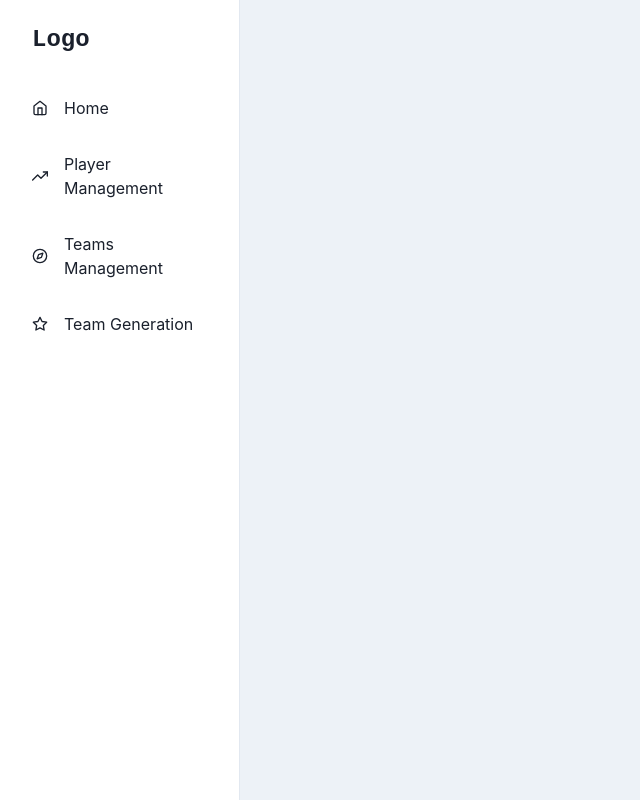
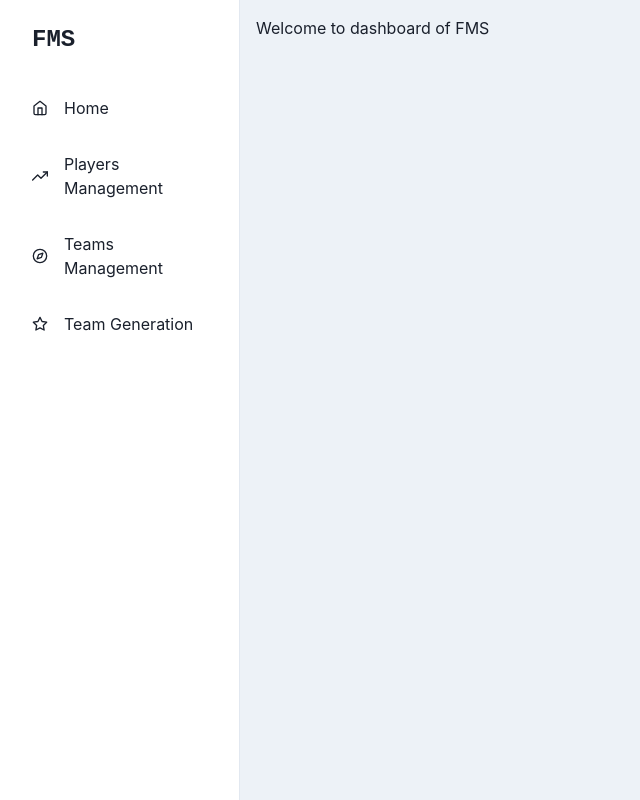
Before and after one commit to SanjogRijal/footsal-management-system, a Next.js app: page /dashboard in a window 1280 px wide. Shown: the whole page, without its empty margins (0-640 px from the left). Built offline with nearby package versions, Linux system fonts and the light colour scheme.

Commit message:
feat: dynamic routing

```diff
--- a/src/components/complex-components/dashboard/childrens/constants.ts
+++ b/src/components/complex-components/dashboard/childrens/constants.ts
@@ -3,7 +3,7 @@ import { LinkItemProps } from "./types";
 
 export const LinkItems: Array<LinkItemProps> = [
   { name: 'Home', icon: FiHome, href: '/' },
-  { name: 'Player Management', icon: FiTrendingUp },
+  { name: 'Players Management', icon: FiTrendingUp },
   { name: 'Teams Management', icon: FiCompass },
   { name: 'Team Generation', icon: FiStar },
   // { name: 'Settings', icon: FiSettings },
--- a/src/components/complex-components/dashboard/childrens/sidebar/content.tsx
+++ b/src/components/complex-components/dashboard/childrens/sidebar/content.tsx
@@ -3,7 +3,7 @@ import { LinkItems } from "../constants"
 import { SidebarProps } from "../types"
 import { NavItem } from "./navItem"
 
-export const SidebarContent = ({ onClose, ...rest }: SidebarProps) => {
+export const SidebarContent = ({ onClose, setActiveNavItem, ...rest }: SidebarProps) => {
   return (
     <Box
       bg={useColorModeValue('white', 'gray.900')}
@@ -15,12 +15,12 @@ export const SidebarContent = ({ onClose, ...rest }: SidebarProps) => {
       {...rest}>
       <Flex h="20" alignItems="center" mx="8" justifyContent="space-between">
         <Text fontSize="2xl" fontFamily="monospace" fontWeight="bold">
-          Logo
+          FMS
         </Text>
         <CloseButton display={{ base: 'flex', md: 'none' }} onClick={onClose} />
       </Flex>
       {LinkItems.map((link) => (
-        <NavItem key={link.name} icon={link.icon}>
+        <NavItem key={link.name} icon={link.icon} onClick={() => {setActiveNavItem(link.name.replace(/\s/g, ""))}}>
           {link.name}
         </NavItem>
       ))}
--- a/src/components/complex-components/dashboard/childrens/sidebar/index.tsx
+++ b/src/components/complex-components/dashboard/childrens/sidebar/index.tsx
@@ -16,11 +16,11 @@ import { MobileNav } from './mobileNav';
 
 
 
-export default function SimpleSidebar() {
+export default function SimpleSidebar({content, setActiveNavItem}: {content: React.ReactNode, setActiveNavItem: (navItem: string) => void}) {
   const { isOpen, onOpen, onClose } = useDisclosure()
   return (
     <Box minH="100vh" bg={useColorModeValue('gray.100', 'gray.900')}>
-      <SidebarContent onClose={() => onClose} display={{ base: 'none', md: 'block' }} />
+      <SidebarContent setActiveNavItem = {setActiveNavItem} onClose={() => onClose} display={{ base: 'none', md: 'block' }} />
       <Drawer
         isOpen={isOpen}
         placement="left"
@@ -29,13 +29,13 @@ export default function SimpleSidebar() {
         onOverlayClick={onClose}
         size="full">
         <DrawerContent>
-          <SidebarContent onClose={onClose} />
+          <SidebarContent setActiveNavItem={setActiveNavItem} onClose={onClose} />
         </DrawerContent>
       </Drawer>
       {/* mobilenav */}
       <MobileNav display={{ base: 'flex', md: 'none' }} onOpen={onOpen} />
       <Box ml={{ base: 0, md: 60 }} p="4">
-        {/* Content */}
+        {content}
       </Box>
     </Box>
   )
--- a/src/components/complex-components/dashboard/childrens/sidebar/navItem.tsx
+++ b/src/components/complex-components/dashboard/childrens/sidebar/navItem.tsx
@@ -2,11 +2,11 @@ import { Box, Flex, Icon } from "@chakra-ui/react"
 import { NavItemProps } from "../types"
 
 
-export const NavItem = ({ icon, children, ...rest }: NavItemProps) => {
+export const NavItem = ({ icon, children, href, ...rest }: NavItemProps) => {
   return (
     <Box
       as="a"
-      href="#"
+      href={'#' || href}
       style={{ textDecoration: 'none' }}
       _focus={{ boxShadow: 'none' }}>
       <Flex
--- a/src/components/complex-components/dashboard/childrens/types.ts
+++ b/src/components/complex-components/dashboard/childrens/types.ts
@@ -10,11 +10,13 @@ export interface LinkItemProps {
 
 export interface SidebarProps extends BoxProps {
   onClose: () => void
+  setActiveNavItem: (navItem: string) => void
 }
 
 export interface NavItemProps extends FlexProps {
   icon: IconType
   children: ReactText
+  href?: string
 }
 
 export interface MobileProps extends FlexProps {
--- a/src/components/complex-components/dashboard/index.tsx
+++ b/src/components/complex-components/dashboard/index.tsx
@@ -1,9 +1,19 @@
 // import SimpleSidebar from "./childrens/sidebar";
 
+import { useState } from "react";
 import SimpleSidebar from "./childrens/sidebar";
+import PlayersManagementComponent from "../playerManagement";
 
 export default function DashboardComponent() {
+  const [activeNavItem, setActiveNavItem] = useState<'Home'|'PlayersManagement'|'TeamsManagement' | 'TeamGeneration' | string>('Home')
+  console.log(activeNavItem);
+  const homeContent = <div style={{ display: 'flex'}}>
+      Welcome to dashboard of FMS
+  </div>
   return <>
-    <SimpleSidebar/>
+    <SimpleSidebar setActiveNavItem={setActiveNavItem} content={activeNavItem === 'Home' ? homeContent :
+      activeNavItem === 'PlayersManagement' ? <><PlayersManagementComponent/></> :
+        activeNavItem === 'TeamsManagement' ? <>Teams Management</> :
+      activeNavItem === 'TeamGeneration' ? <>Teams Generation Module</>: null} />
   </>
 }
--- a/src/components/complex-components/homepage/index.tsx
+++ b/src/components/complex-components/homepage/index.tsx
@@ -1,3 +1,5 @@
+'use client'
+
 import { Heading } from '@chakra-ui/react';
 import styles from './index.module.css';
 import { useRouter } from 'next/router';
--- /dev/null
+++ b/src/components/complex-components/playerManagement/index.tsx
@@ -0,0 +1,15 @@
+import { useEffect, useState } from "react";
+
+export default function PlayersManagementComponent() {
+  const [data, setData] = useState<[]>([]);
+  const getData = async () => {
+    const data = await fetch('http://localhost:3000/players');
+    setData(await data.json())
+  }
+  useEffect(() => {
+    getData();
+  })
+  return <div>
+      {JSON.stringify(data)}
+  </div>
+}
```
